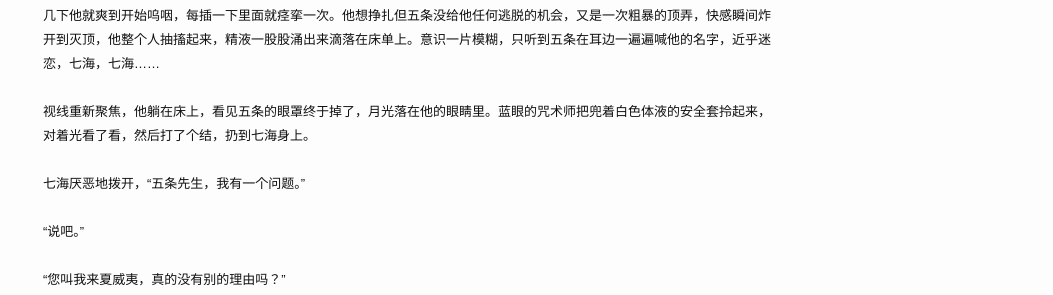
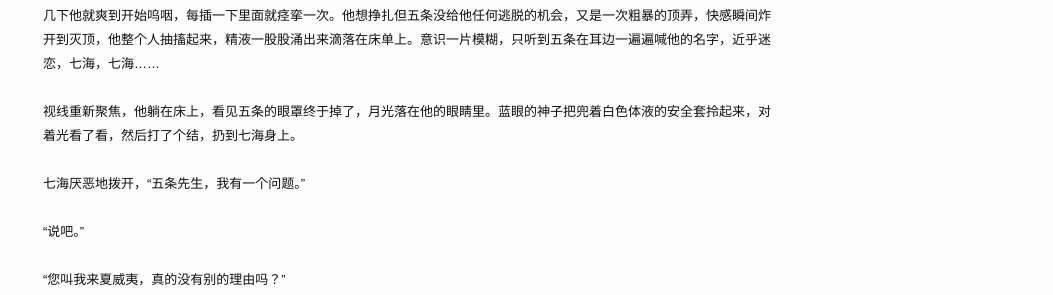
Before and after one commit to greylantern/greylantern.github.io, a Jekyll site: the page built from _posts/2026-11-11-【咒术回战】【五七】与五条先生同游夏威夷（番外）.html, in a window 1280 px wide and 900 px high, scrolled down 2167 px. Shown: the part 156-451 px from the top of the window, without its empty margins (227-1280 px from the left). Built offline with Jekyll 4.4.1, drawn with Linux system fonts in a browser that asks for light colours; comment, search, counter and statistics services are not loaded.

Commit message:
minor edit

```diff
--- a/_posts/2026-11-11-【咒术回战】【五七】与五条先生同游夏威夷（番外）.html
+++ b/_posts/2026-11-11-【咒术回战】【五七】与五条先生同游夏威夷（番外）.html
@@ -116,7 +116,7 @@ categories: 咒术回战
 “真乖。”五条的声音温柔，动作却毫不留情，抓住七海的后颈把他脸朝下按在床上。再次顶进来的时候角度刚好撞击到敏感点，没几下他就爽到开始呜咽，每插一下里面就痉挛一次。他想挣扎但五条没给他任何逃脱的机会，又是一次粗暴的顶弄，快感瞬间炸开到灭顶，他整个人抽搐起来，精液一股股涌出来滴落在床单上。意识一片模糊，只听到五条在耳边一遍遍喊他的名字，近乎迷恋，七海，七海……
 <br>
 <br>
-视线重新聚焦，他躺在床上，看见五条的眼罩终于掉了，月光落在他的眼睛里。蓝眼的咒术师把兜着白色体液的安全套拎起来，对着光看了看，然后打了个结，扔到七海身上。
+视线重新聚焦，他躺在床上，看见五条的眼罩终于掉了，月光落在他的眼睛里。蓝眼的神子把兜着白色体液的安全套拎起来，对着光看了看，然后打了个结，扔到七海身上。
 <br>
 <br>
 七海厌恶地拨开，“五条先生，我有一个问题。”
```
